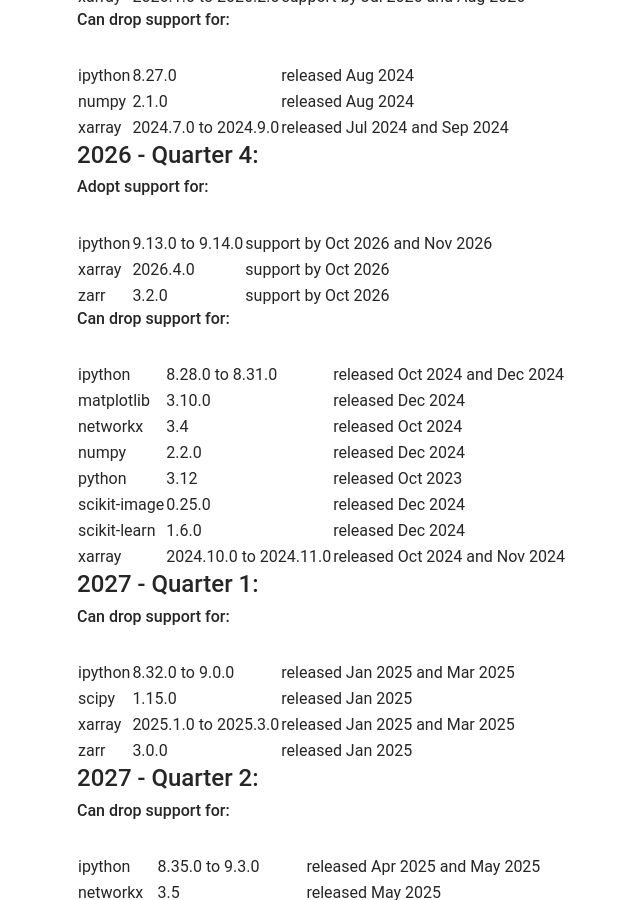
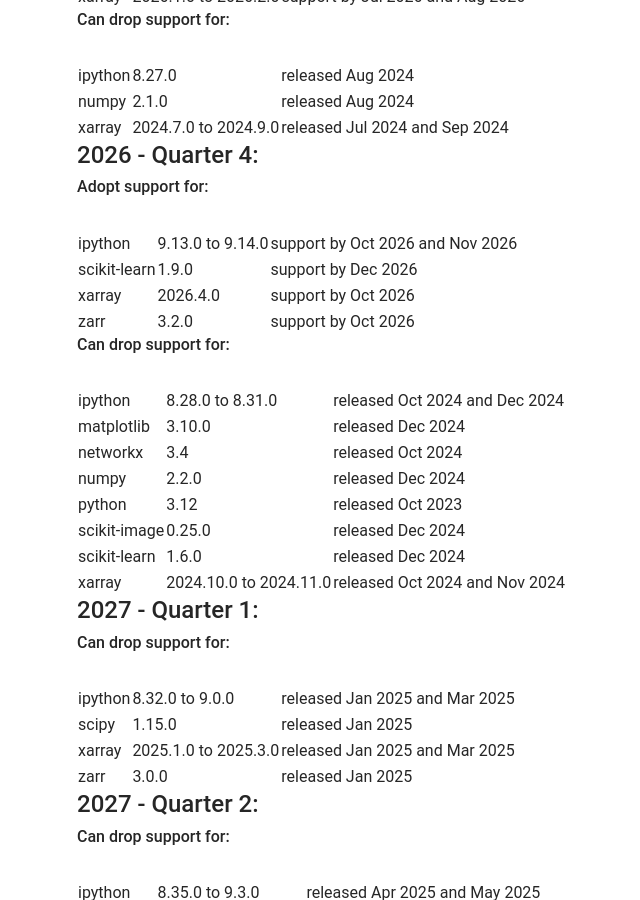
Before and after one commit to heliophysicsPy/heliophysicsPy.github.io, a Jekyll site: the page built from _pages/docs/phep-3/schedule.md, in a window 1280 px wide and 900 px high, scrolled down 1739 px. Shown: the whole window, without its empty margins (24-664 px from the left). Built offline with Jekyll 4.4.1, drawn with Linux system fonts in a browser that asks for light colours; nearby versions of some CDN libraries; our own code applies the rules of GitHub Pages for plain Markdown files; some of the changed text lies outside the part shown.

Commit message:
Update PHEP 3 support schedule [automated]

```diff
--- a/_pages/docs/phep-3/schedule.md
+++ b/_pages/docs/phep-3/schedule.md
@@ -94,11 +94,12 @@
 
 ###### Adopt support for:
 
-|         |                  |                                  |
-| ------- | ---------------- | -------------------------------- |
-| ipython | 9.13.0 to 9.14.0 | support by Oct 2026 and Nov 2026 |
-| xarray  | 2026.4.0         | support by Oct 2026              |
-| zarr    | 3.2.0            | support by Oct 2026              |
+|              |                  |                                  |
+| ------------ | ---------------- | -------------------------------- |
+| ipython      | 9.13.0 to 9.14.0 | support by Oct 2026 and Nov 2026 |
+| scikit-learn | 1.9.0            | support by Dec 2026              |
+| xarray       | 2026.4.0         | support by Oct 2026              |
+| zarr         | 3.2.0            | support by Oct 2026              |
 
 ###### Can drop support for:
 
@@ -183,11 +184,12 @@
 
 ###### Can drop support for:
 
-|         |                  |                                |
-| ------- | ---------------- | ------------------------------ |
-| ipython | 9.13.0 to 9.14.0 | released Apr 2026 and May 2026 |
-| xarray  | 2026.4.0         | released Apr 2026              |
-| zarr    | 3.2.0            | released Apr 2026              |
+|              |                  |                                |
+| ------------ | ---------------- | ------------------------------ |
+| ipython      | 9.13.0 to 9.14.0 | released Apr 2026 and May 2026 |
+| scikit-learn | 1.9.0            | released Jun 2026              |
+| xarray       | 2026.4.0         | released Apr 2026              |
+| zarr         | 3.2.0            | released Apr 2026              |
 
 #### 2028 - Quarter 4:
 
```
Also changed, not shown: _pages/docs/phep-3/chart.md (+1 -0 lines).
